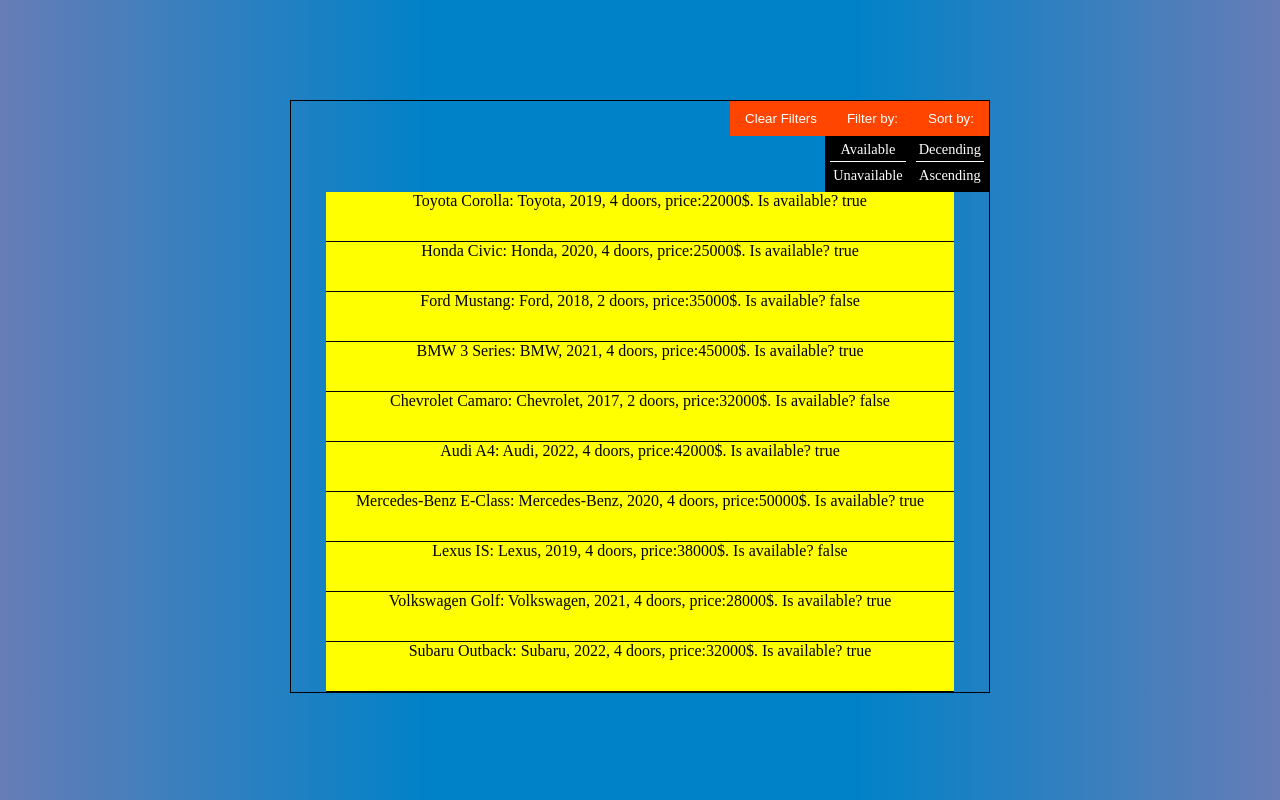
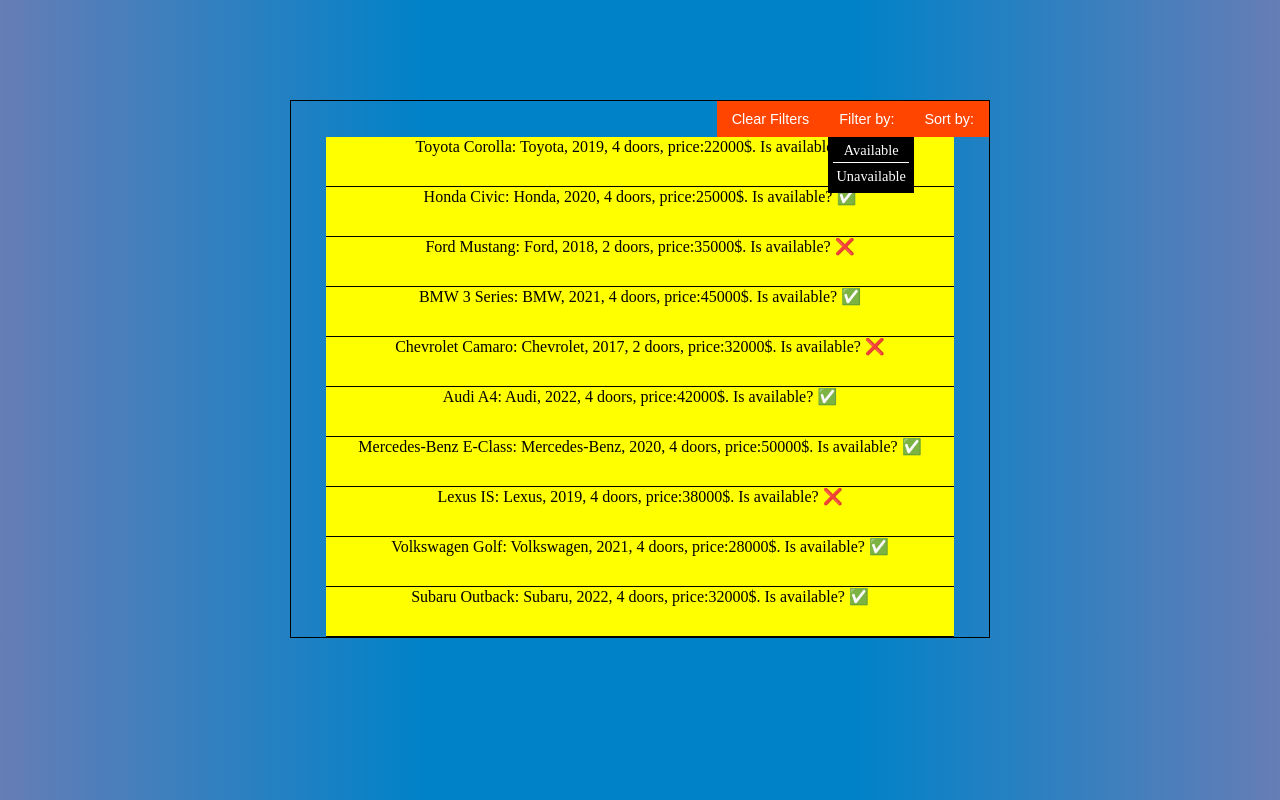
Before and after one commit to MarioMilosevic/Cars-Shopping-Cart, a website built with Vite: page index.html in a window 1280 px wide. Both pictures are taken after a click on the button "Filter by:". Built offline with nearby package versions, Linux system fonts and the light colour scheme.

Commit message:
Drop down functionality

```diff
--- a/constants.js
+++ b/constants.js
@@ -98,7 +98,9 @@
   const clearBtn = document.querySelector('.clearBtn')
   const filterBtn = document.querySelector(".filterBtn");
   const sortBtn = document.querySelector(".sortBtn");
+  const filterOptions = document.querySelector('.filterOptions')
+  const sortOptions = document.querySelector('.sortOptions')
   return {
-    root, clearBtn, filterBtn, sortBtn
+    root, clearBtn, filterBtn, sortBtn, filterOptions, sortOptions
   }
 }
--- a/helpers.js
+++ b/helpers.js
@@ -1,10 +1,21 @@
-'use strict'
+"use strict";
 
 export const displayCars = (root, arr) => {
-    arr.forEach(el => {
-       const carDiv = document.createElement('div')
-       carDiv.classList.add('car')
-       carDiv.textContent = `${el.name}: ${el.brand}, ${el.manufacturedYear}, ${el.doors} doors, price:${el.price}$. Is available? ${el.available}`
-       root.appendChild(carDiv)
-    });
-}
+  arr.forEach((el) => {
+    const carDiv = document.createElement("div");
+    const carButton = document.createElement("button");
+    carDiv.classList.add("car");
+    carDiv.appendChild(carButton);
+    carButton.textContent = "X";
+    carDiv.textContent = `${el.name}: ${el.brand}, ${el.manufacturedYear}, ${
+      el.doors
+    } doors, price:${el.price}$. Is available? ${
+      el.available === true ? "✅" : "❌"
+    }`;
+    root.appendChild(carDiv);
+  });
+};
+
+export const displayOptions = (el) => {
+    el.style.opacity === '1' ? el.style.opacity = '0' : el.style.opacity = "1"
+};
--- a/main.js
+++ b/main.js
@@ -1,7 +1,16 @@
 'use strict'
 import { displayCars } from "./helpers"
+import { displayOptions } from "./helpers"
 import { data } from "./constants"
 import { cars } from "./constants"
 
-console.log(cars);
+const {root, filterBtn, clearBtn, sortBtn, filterOptions, sortOptions} = data()
 displayCars(app, cars)
+
+filterBtn.addEventListener('click', function(){
+    displayOptions(filterOptions)
+})
+
+sortBtn.addEventListener('click', function(){
+    displayOptions(sortOptions)
+})
--- a/style.css
+++ b/style.css
@@ -46,9 +46,8 @@
   padding: 10px 15px;
   border: none;
   cursor: pointer;
+  font-size: 0.9rem;
 }
-
-
 
 .options {
   display: flex;
@@ -60,15 +59,20 @@
 .filterOptions,
 .sortOptions {
   padding: 5px;
-  /* position: absolute; */
+  position: absolute;
   color: white;
   font-size: 0.9rem;
   text-align: center;
   background-color: black;
-  /* display: none; */
+  /* visibility: hidden; */
+  opacity: 0;
+  transition:opacity 0.3s ease-in-out;
 }
 
-
+.filterOptions {
+  top: 0;
+  left: 77%;
+}
 
 .available,
 .decending {
@@ -84,12 +88,12 @@
   cursor: pointer;
 }
 
-
 .car {
   margin: 0 auto;
   background-color: yellow;
-  width:90%;
+  width: 90%;
   border-bottom: 1px solid black;
   height: 50px;
   text-align: center;
+  /* display: none; */
 }
```
